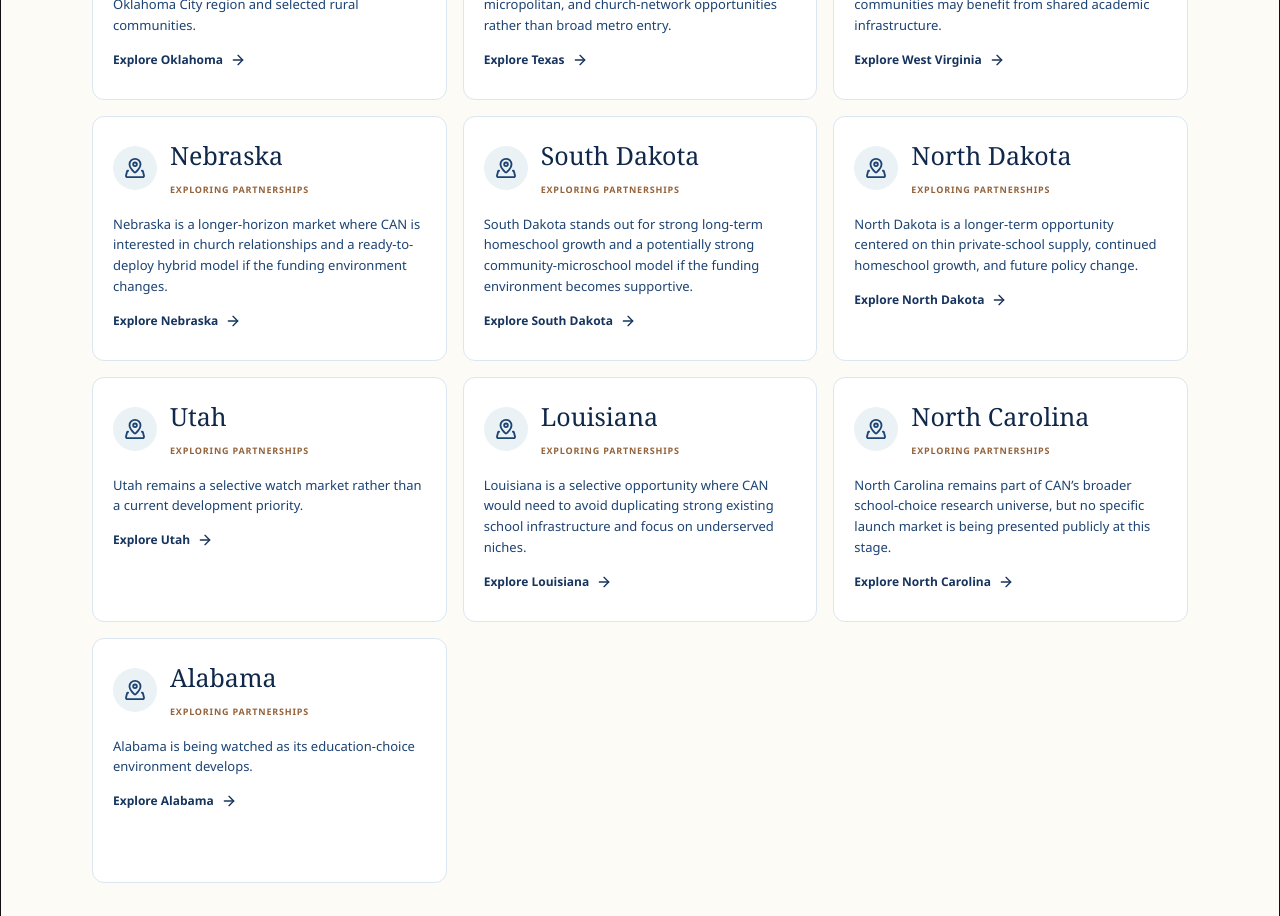
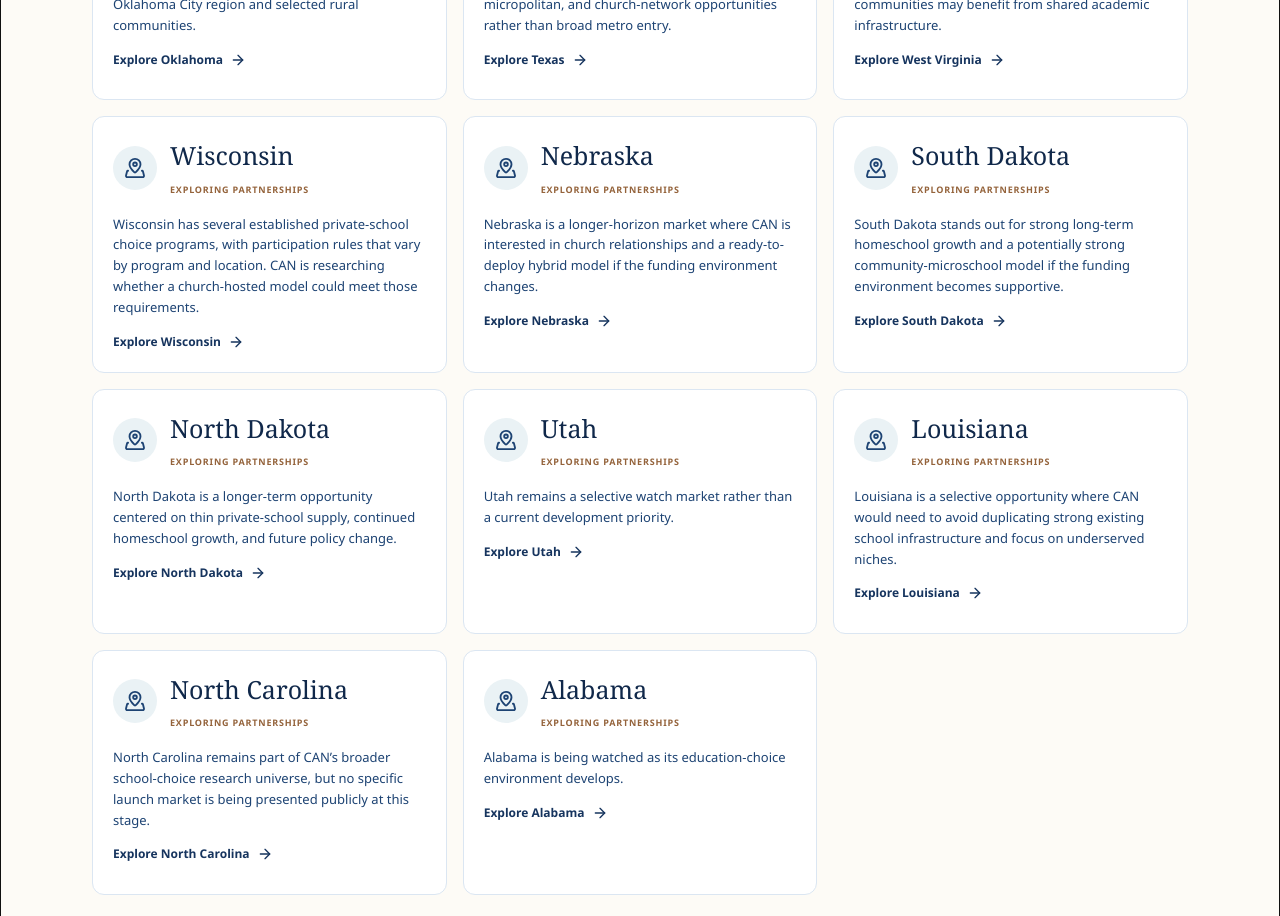
Before and after one commit to bryanhkelly/can-website, a React (Vite) app: page /locations in a window 1280 px wide. Shown: the part 2080-2996 px from the top of the page. Built offline with nearby package versions, Linux system fonts and the light colour scheme.

Commit message:
Include Wisconsin among public state research locations

```diff
--- a/src/data/locationStateData.ts
+++ b/src/data/locationStateData.ts
@@ -86,6 +86,16 @@ export const stateLocations: StateLocation[] = [
     evaluating: ['Local partner readiness', 'Staffing in smaller markets', 'Travel geography', 'Funding fit', 'Sustainable small-site operations'],
   },
   {
+    slug: 'wisconsin',
+    name: 'Wisconsin',
+    status: 'Exploring partnerships',
+    summary: 'Wisconsin has several established private-school choice programs, with participation rules that vary by program and location. CAN is researching whether a church-hosted model could meet those requirements.',
+    why: 'The state\'s distinct choice programs create opportunities to explore partnerships with existing private schools, but any new school or site would need its own participation and operating review.',
+    areas: ['Milwaukee area', 'Racine area', 'Statewide communities with potential church and school partners'],
+    models: ['Church-hosted academy', 'Existing private-school partnership', 'Hybrid local learning community'],
+    evaluating: ['Choice-program eligibility', 'Participating-school requirements', 'Church and school partnerships', 'Family demand', 'Local facility readiness'],
+  },
+  {
     slug: 'nebraska',
     name: 'Nebraska',
     status: 'Exploring partnerships',
```
